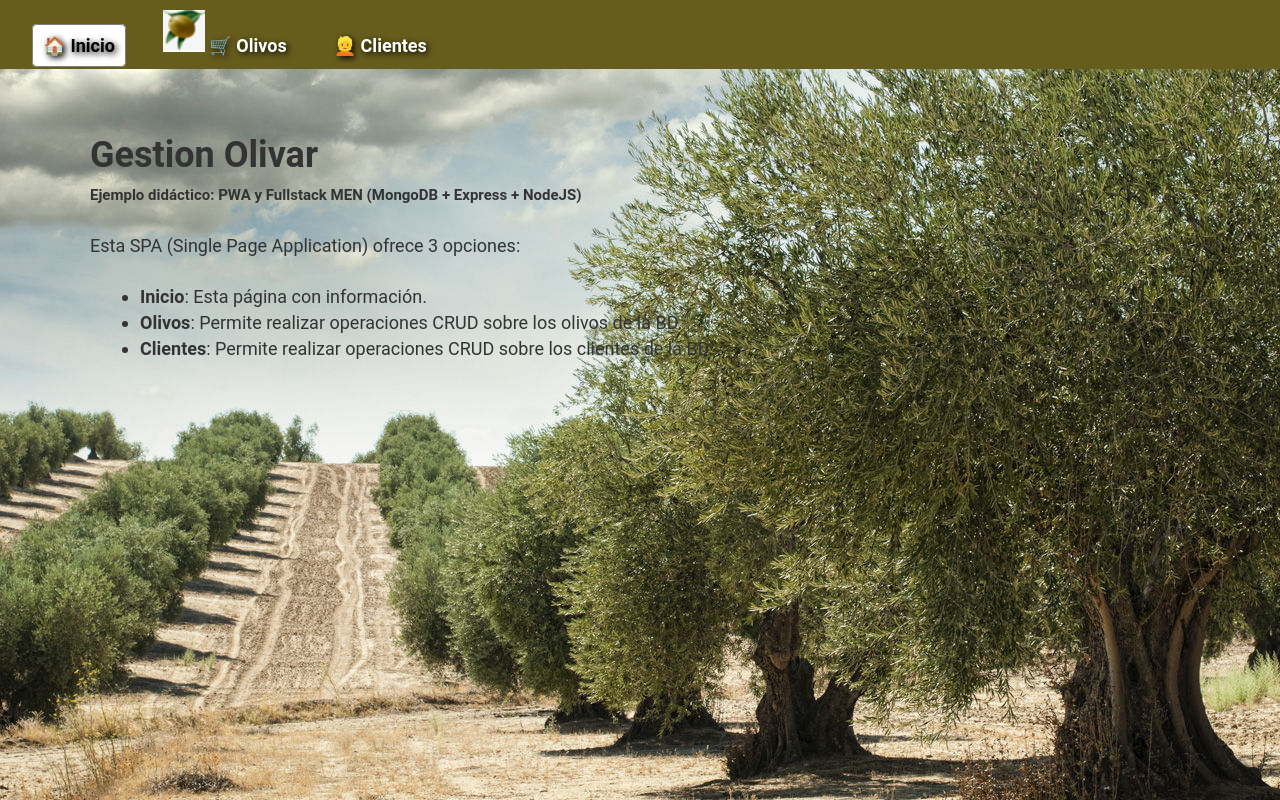
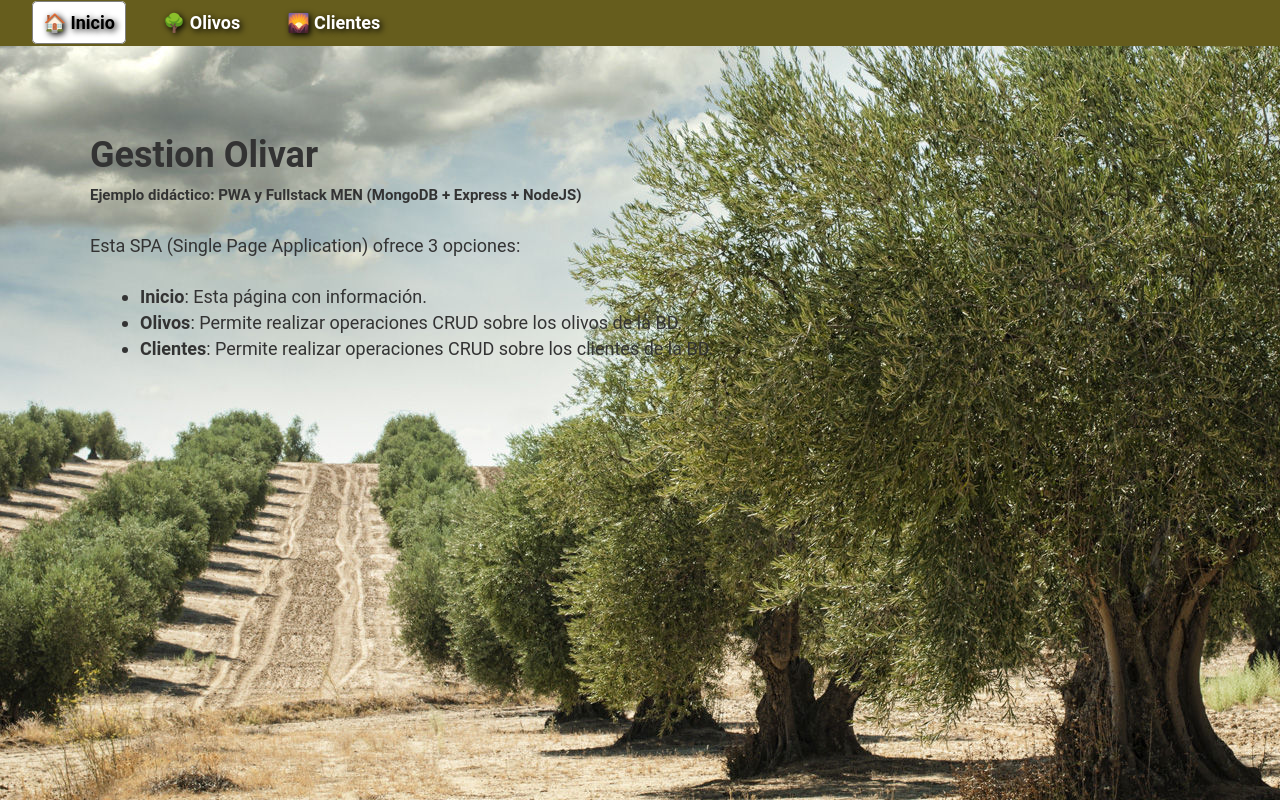
Before and after one commit to raom30/gestion-olivar, a website: page public/index.html in a window 1280 px wide. Drawn offline with Linux system fonts and the light colour scheme.

Commit message:
Cambios Iconos Menú

```diff
--- a/public/index.html
+++ b/public/index.html
@@ -37,10 +37,10 @@
 <label for="menu-inicio" id="menu-inicio-label"> <span> 🏠 </span></label>
 
 <input name="menu-opcion" type="radio" id="menu-articulos">
-<label for="menu-articulos" id="menu-articulos-label"> <span>  <img src="favicon-32x32.png" alt="Aceituna" height="42" width="42"> 🛒 </span></label>
+<label for="menu-articulos" id="menu-articulos-label"> <span> 🌳 </span></label>
 
 <input name="menu-opcion" type="radio" id="menu-clientes">
-<label for="menu-clientes" id="menu-clientes-label"> <span> 👱 </span></label>
+<label for="menu-clientes" id="menu-clientes-label"> <span> 🌄 </span></label>
 </nav>
 
 <main id="contenido">
```
